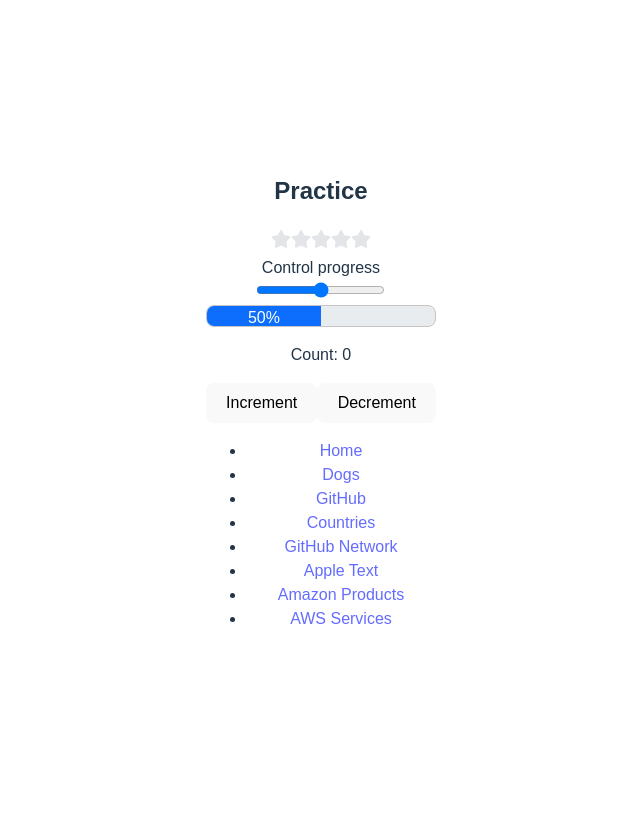
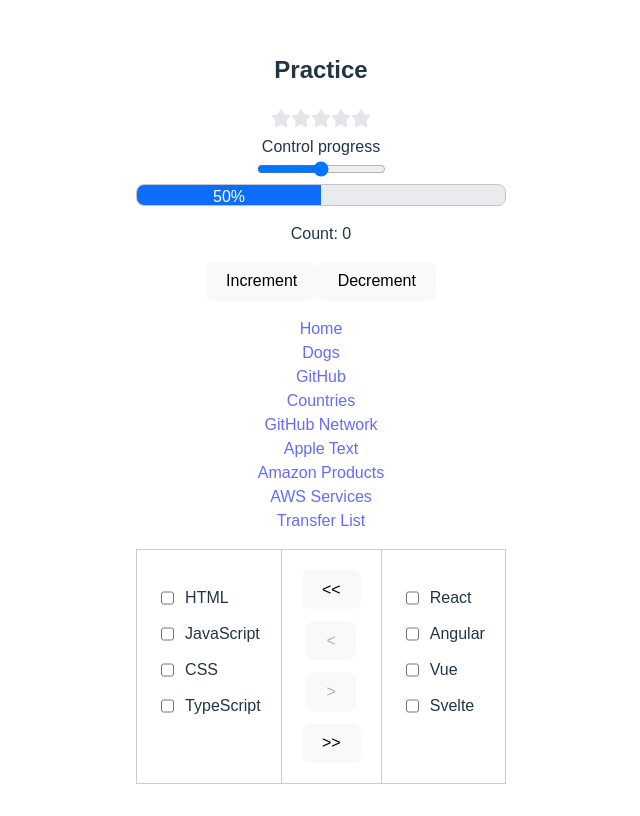
Before and after one commit to larijanim/prac1, a React (Vite) app: page /transferlist in a window 1280 px wide. Shown: the whole page, without its empty margins (319-959 px from the left). Built offline with nearby package versions, Linux system fonts and the light colour scheme.

Commit message:
ading transfer list

```diff
--- a/src/App.css
+++ b/src/App.css
@@ -86,3 +86,46 @@
     overflow: hidden;
     text-align: center;
   }
+  /*Transfer list*/
+  body {
+    font-family: sans-serif;
+  }
+
+  ul {
+    list-style-type: none;
+    padding-left: 0;
+  }
+
+  .transfer-list {
+    border: 1px solid #ccc;
+    display: flex;
+    max-width: 768px;
+    margin: 0 auto;
+  }
+
+  .transfer-list__section {
+    padding: 20px;
+    flex-grow: 1;
+  }
+
+  .transfer-list__section__items {
+    display: flex;
+    flex-direction: column;
+    row-gap: 12px;
+  }
+
+  .transfer-list__section__items__item {
+    display: flex;
+    gap: 8px;
+  }
+
+  .transfer-list__actions {
+    border-color: #ccc;
+    border-width: 0 1px 0 1px;
+    border-style: solid;
+    align-items: center;
+    display: flex;
+    flex-direction: column;
+    padding: 20px;
+    row-gap: 12px;
+  }
--- a/src/App.jsx
+++ b/src/App.jsx
@@ -12,6 +12,7 @@ import AwsServices from "./AwsServices";
 import Counter from "./Counter";
 import ProgressBar from "./ProgressBar";
 import { useState } from 'react';
+import TransferList from "./TransferList";
 //import Gl from "./Gl";
 const App = () => {
 
@@ -61,6 +62,7 @@ return (
           <li><Link to="/appleText">Apple Text</Link></li>
           <li><Link to="/amazonproduct" >Amazon Products</Link></li>
           <li><Link to="/aws">AWS Services</Link></li>
+          <li><Link to="/transferlist">Transfer List</Link></li>
         </ul>
       </nav>
 <Routes>
@@ -71,6 +73,7 @@ return (
 <Route path="appleText" element={<AppleText/>}/>
 <Route path="amazonproduct" element ={<AmazonProducts />}/>
 <Route path="aws" element={<AwsServices/>}/>
+<Route path="transferlist" element={<TransferList/>}/>
 
 
 
--- /dev/null
+++ b/src/TransferList.jsx
@@ -0,0 +1,178 @@
+import { useId, useState } from 'react';
+import './App.css';
+
+function CheckboxItem({ onChange, label, checked }) {
+  // Let React generate a unique ID for each item so as to maximize
+  // reusability of the component.
+  const id = useId();
+
+  return (
+    <div className="transfer-list__section__items__item">
+      <input
+        type="checkbox"
+        id={id}
+        checked={checked}
+        onChange={onChange}
+      />
+      <label htmlFor={id}>{label}</label>
+    </div>
+  );
+}
+
+function ItemList({ items, setItems }) {
+  return (
+    <div className="transfer-list__section">
+      <ul className="transfer-list__section__items">
+        {Array.from(items.entries()).map(
+          ([label, checked]) => (
+            <li key={label}>
+              <CheckboxItem
+                label={label}
+                checked={checked}
+                onChange={() => {
+                  const newItems = new Map(items);
+                  newItems.set(label, !items.get(label));
+                  setItems(newItems);
+                }}
+              />
+            </li>
+          ),
+        )}
+      </ul>
+    </div>
+  );
+}
+
+const DEFAULT_ITEMS_LEFT = [
+  'HTML',
+  'JavaScript',
+  'CSS',
+  'TypeScript',
+];
+const DEFAULT_ITEMS_RIGHT = [
+  'React',
+  'Angular',
+  'Vue',
+  'Svelte',
+];
+
+// Convert the default array of items into a map with the item
+// name as a key and the value as a boolean.
+function generateItemsMap(items) {
+  return new Map(items.map((label) => [label, false]));
+}
+
+// Determine if the list has no selected items.
+function hasNoSelectedItems(items) {
+  return (
+    Array.from(items.values()).filter((val) => Boolean(val))
+      .length === 0
+  );
+}
+
+// Transfer all items from a source list to a destination list.
+function transferAllItems(
+  itemsSrc,
+  setItemsSrc,
+  itemsDst,
+  setItemsDst,
+) {
+  setItemsDst(new Map([...itemsDst, ...itemsSrc]));
+  setItemsSrc(new Map());
+}
+
+// Transfer selected items from a source list to a destination list.
+function transferSelectedItems(
+  itemsSrc,
+  setItemsSrc,
+  itemsDst,
+  setItemsDst,
+) {
+  const newItemsSrc = new Map(itemsSrc);
+  const newItemsDst = new Map(itemsDst);
+
+  // Remove selected items from source list and add to the destination list.
+  itemsSrc.forEach((value, key) => {
+    if (!value) {
+      return;
+    }
+
+    newItemsDst.set(key, value);
+    newItemsSrc.delete(key);
+  });
+  setItemsSrc(newItemsSrc);
+  setItemsDst(newItemsDst);
+}
+
+export default function TransferList() {
+  const [itemsLeft, setItemsLeft] = useState(
+    generateItemsMap(DEFAULT_ITEMS_LEFT),
+  );
+  const [itemsRight, setItemsRight] = useState(
+    generateItemsMap(DEFAULT_ITEMS_RIGHT),
+  );
+
+  return (
+    <div className="transfer-list">
+      <ItemList items={itemsLeft} setItems={setItemsLeft} />
+      <div className="transfer-list__actions">
+        <button
+          aria-label="Transfer all items to left list"
+          disabled={itemsRight.size === 0}
+          onClick={() => {
+            transferAllItems(
+              itemsRight,
+              setItemsRight,
+              itemsLeft,
+              setItemsLeft,
+            );
+          }}>
+          <span aria-hidden={true}>&lt;&lt;</span>
+        </button>
+        <button
+          aria-label="Transfer selected items to left list"
+          disabled={hasNoSelectedItems(itemsRight)}
+          onClick={() => {
+            transferSelectedItems(
+              itemsRight,
+              setItemsRight,
+              itemsLeft,
+              setItemsLeft,
+            );
+          }}>
+          <span aria-hidden={true}>&lt;</span>
+        </button>
+        <button
+          aria-label="Transfer selected items to right list"
+          disabled={hasNoSelectedItems(itemsLeft)}
+          onClick={() => {
+            transferSelectedItems(
+              itemsLeft,
+              setItemsLeft,
+              itemsRight,
+              setItemsRight,
+            );
+          }}>
+          <span aria-hidden={true}>&gt;</span>
+        </button>
+        <button
+          aria-label="Transfer all items to right list"
+          disabled={itemsLeft.size === 0}
+          onClick={() => {
+            transferAllItems(
+              itemsLeft,
+              setItemsLeft,
+              itemsRight,
+              setItemsRight,
+            );
+          }}>
+          <span aria-hidden={true}>&gt;&gt;</span>
+        </button>
+      </div>
+      <ItemList
+        items={itemsRight}
+        setItems={setItemsRight}
+      />
+    </div>
+  );
+}
```
